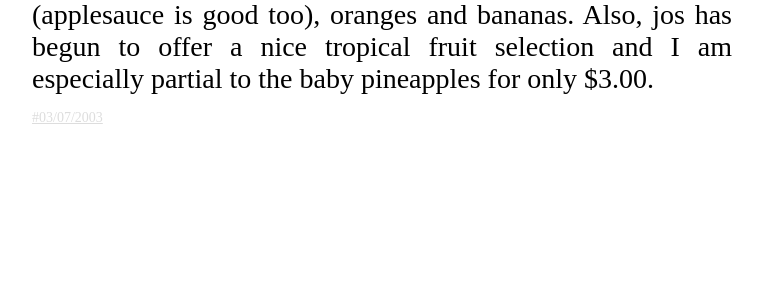
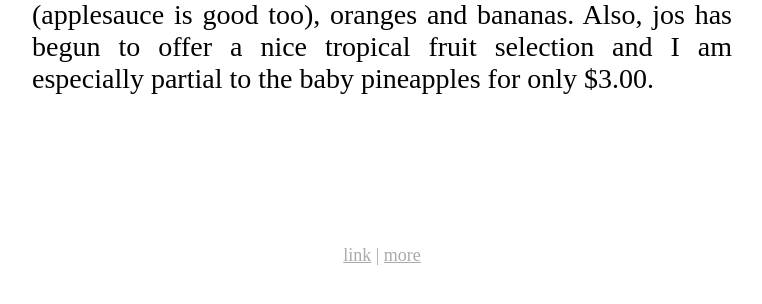
Before and after one commit to llimllib/zipstips, a Flask app: page / in a window 1280 px wide. Shown: the part 197-501 px from the top of the page, without its empty margins (258-1020 px from the left). Run offline with Flask 2, Linux system fonts and the light colour scheme.

Commit message:
add 'more' link and clearer permalink

```diff
--- a/templates/zip.html
+++ b/templates/zip.html
@@ -18,24 +18,27 @@ body {
   margin-top: 100px;
   text-align: justify;
 }
-.dt {
-  margin-top: 15px;
-  font-size: 14px;
-}
-.dt a {
-  color: #ddd;
-}
 p {
   margin-top: 10px;
   margin-bottom: 10px;
+}
+.another {
+  margin-top: 150px;
+  font-size: 18px;
+  text-align: center;
+  color: #aaa;
+}
+.another a {
+  color: #aaa;
 }
   </style>
 </head><body>
 <div class="tip">
   {{ tip["tiptxt"] | safe }}
 </div>
-<div class="dt">
-  <a href="/{{ tip['dt'] }}">#{{ tip['dt'] }}</a>
+<div class="another">
+  <a href="/{{ tip['dt'] }}">link</a> |
+  <a href="/">more</a>
 </div>
 <script>
   (function(i,s,o,g,r,a,m){i['GoogleAnalyticsObject']=r;i[r]=i[r]||function(){
```
